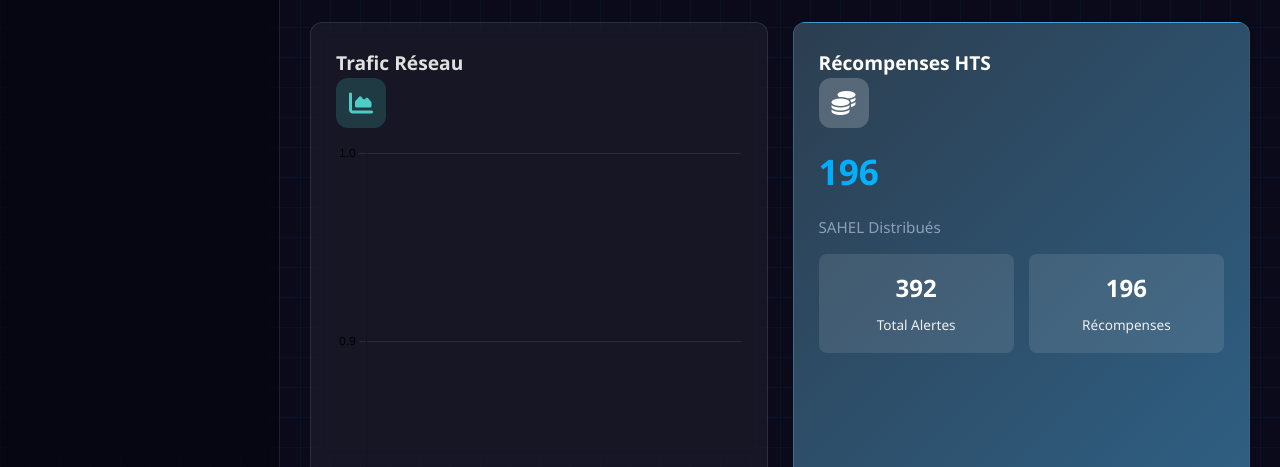
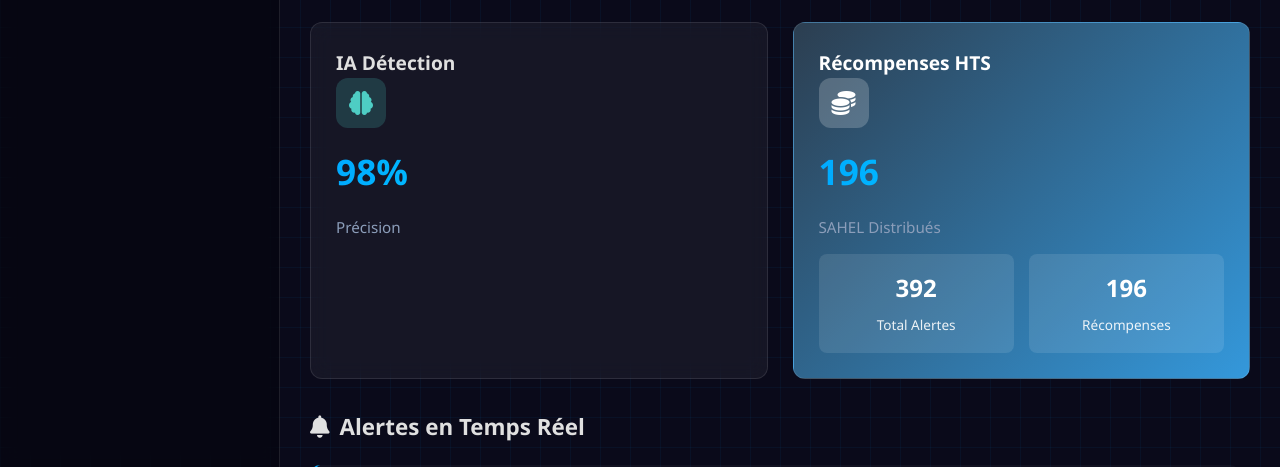
Before and after one commit to Soufi270/sahel-guard, a website: page frontend/index.html in a window 1280 px wide. Shown: the part 633-1100 px from the top of the page. Drawn offline with nearby package versions, Linux system fonts and the light colour scheme; no server answers.

Commit message:
Suppression du graphique de trafic pour corriger la mise en page

```diff
--- a/backend/server.js
+++ b/backend/server.js
@@ -191,9 +191,6 @@ app.post('/api/analyze', async (req, res) => {
             timestamp: Date.now(),
             networkData: networkData
         };
-
-        // Envoyer les données brutes pour le graphique de trafic
-        io.emit('new-packet-data', { packetSize: networkData.packetSize });
 
         // Si menace détectée, envoyer une alerte HCS (logique réactive existante)
         if (finalDecision.isThreat) {
--- a/frontend/index.html
+++ b/frontend/index.html
@@ -5,7 +5,6 @@
     <meta name="viewport" content="width=device-width, initial-scale=1.0">
     <title>SAHEL GUARD - Système de Sécurité Réseau Décentralisé</title>
     <link rel="stylesheet" href="https://cdnjs.cloudflare.com/ajax/libs/font-awesome/6.4.0/css/all.min.css">
-    <script src="https://cdn.jsdelivr.net/npm/chart.js"></script>
     <style>
         :root {
             /* Nouvelle palette "Cyber" */
@@ -1019,14 +1018,15 @@
                     <div class="stat-label">Alertes Enregistrées</div>
                 </div>
 
-                <div class="card glow-blue">
+                <div class="card">
                     <div class="card-header">
-                        <h3 class="card-title">Trafic Réseau</h3>
+                        <h3 class="card-title">IA Détection</h3>
                         <div class="card-icon" style="background: rgba(78, 205, 196, 0.2); color: #4ecdc4;">
-                            <i class="fas fa-chart-area"></i>
+                            <i class="fas fa-brain"></i>
                         </div>
                     </div>
-                    <canvas id="traffic-chart" style="margin-top: 15px;"></canvas>
+                    <div class="stat-value">98%</div>
+                    <div class="stat-label">Précision</div>
                 </div>
 
                 <div class="card token-panel">
@@ -1369,11 +1369,6 @@
             console.log('Nouvelle alerte reçue:', alertData);
             addAlertToUI(alertData);
             addHcsLogToUI(alertData);
-        });
-
-        socket.on('new-packet-data', (data) => {
-            // Mettre à jour le graphique de trafic
-            updateTrafficChart(data.packetSize);
         });
 
         socket.on('reward-distributed', (rewardData) => {
@@ -1686,51 +1681,6 @@
             }
         }
 
-        // --- Logique du graphique de trafic ---
-        const trafficChartCtx = document.getElementById('traffic-chart');
-        let trafficChart;
-
-        function initializeTrafficChart() {
-            if (!trafficChartCtx) return;
-            const initialData = Array(30).fill(0);
-            trafficChart = new Chart(trafficChartCtx, {
-                type: 'line',
-                data: {
-                    labels: Array(30).fill(''),
-                    datasets: [{
-                        label: 'Taille des Paquets (octets)',
-                        data: initialData,
-                        borderColor: 'rgba(0, 170, 255, 0.8)',
-                        backgroundColor: 'rgba(0, 170, 255, 0.1)',
-                        fill: true,
-                        tension: 0.4,
-                        pointRadius: 0
-                    }]
-                },
-                options: {
-                    responsive: true,
-                    maintainAspectRatio: false,
-                    plugins: { legend: { display: false } },
-                    scales: {
-                        x: { display: false },
-                        y: {
-                            display: true,
-                            beginAtZero: true,
-                            grid: { color: 'rgba(255, 255, 255, 0.1)' },
-                            ticks: { color: 'var(--text-secondary)' }
-                        }
-                    }
-                }
-            });
-        }
-
-        function updateTrafficChart(packetSize) {
-            if (!trafficChart) return;
-            trafficChart.data.datasets[0].data.push(packetSize);
-            trafficChart.data.datasets[0].data.shift();
-            trafficChart.update('none'); // 'none' pour une mise à jour sans animation
-        }
-
         // Initialisation au chargement de la page
         document.addEventListener('DOMContentLoaded', () => {
             console.log('Page SAHEL GUARD initialisée');
@@ -1738,9 +1688,6 @@
 
             // Mettre à jour les stats initiales
             updateStats();
-
-            // Initialiser le graphique
-            initializeTrafficChart();
 
             // Bouton pour simuler une alerte
             const newAlertBtn = document.getElementById('new-alert-btn');
```
